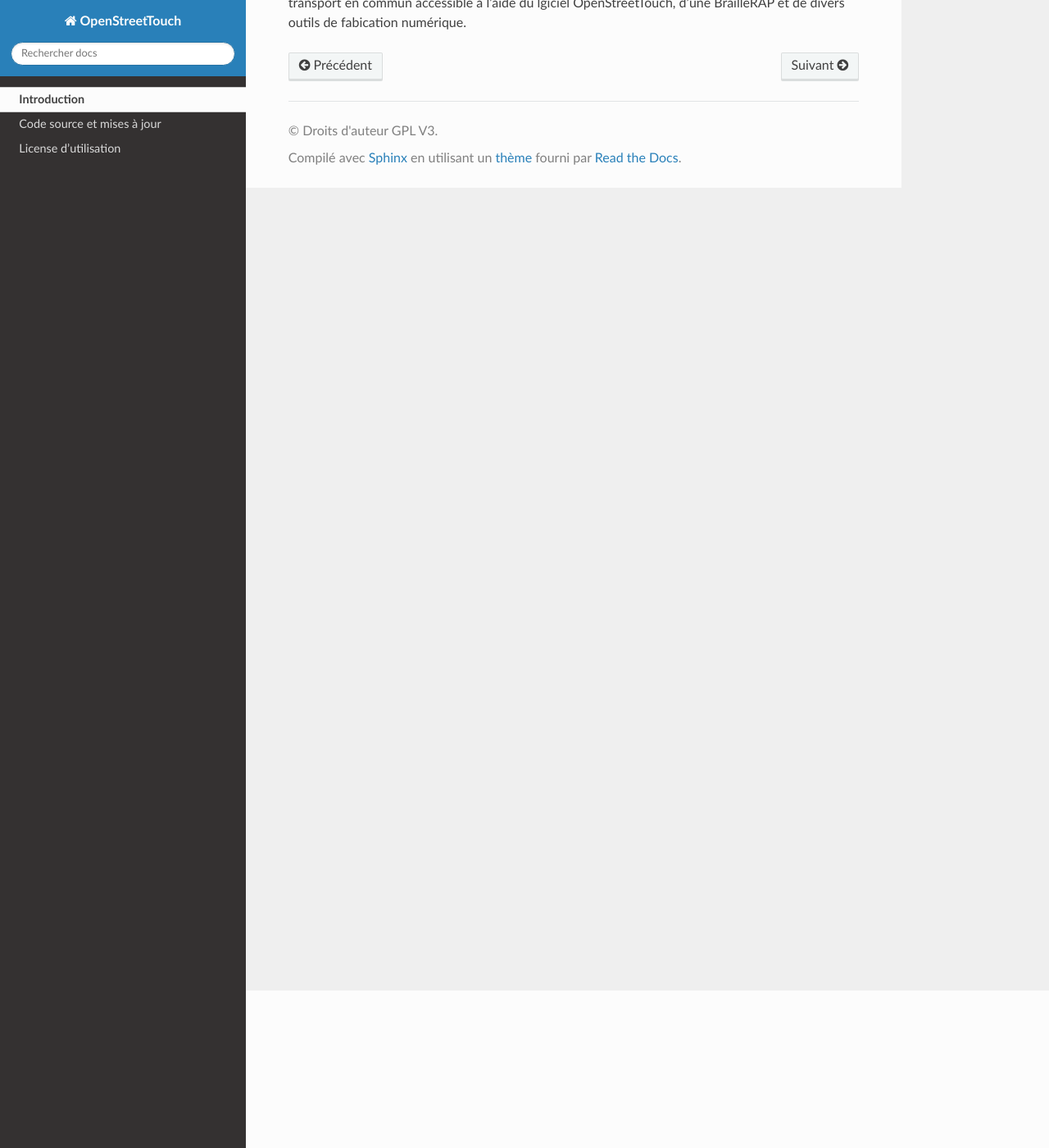
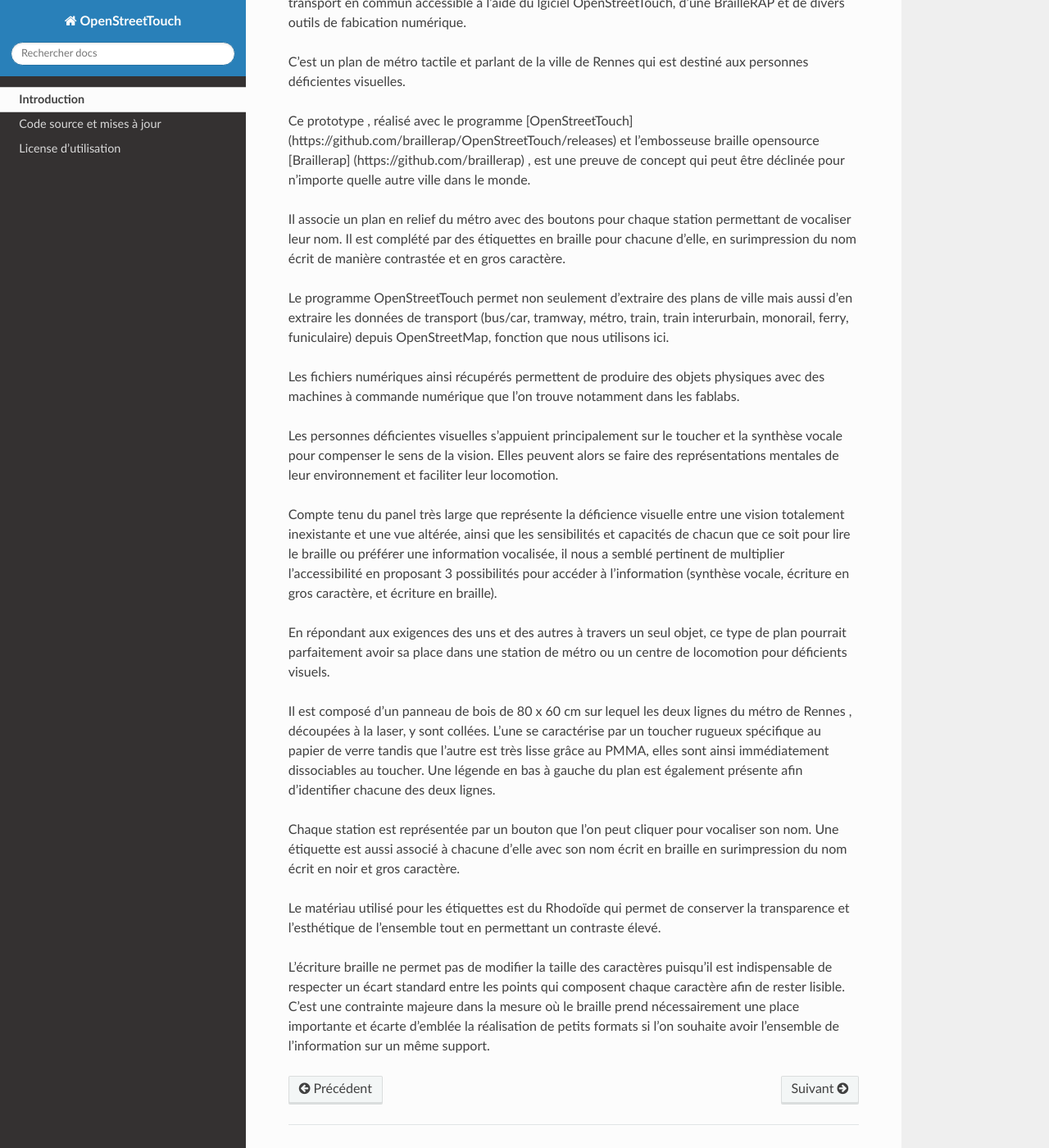
Before and after one commit to braillerap/OpenStreetTangible, a Sphinx documentation site: the page built from docs/manuel_utilisateur.md, in a window 1280 px wide and 1400 px high, scrolled down 192 px. Shown: the whole window at 82% size. Built offline with Sphinx 7.4.7 and the Read the Docs theme 3.1.0, drawn with Linux system fonts in a browser that asks for light colours.

Commit message:
add intro

```diff
--- a/docs/manuel_utilisateur.md
+++ b/docs/manuel_utilisateur.md
@@ -1,2 +1,32 @@
 # Introduction
 OpenStreetTangible est une démonstration de ce qu'il est possible de réaliser en terme de plan de transport en commun accessible à l'aide du lgiciel OpenStreetTouch, d'une BrailleRAP et de divers outils de fabication numérique.
+
+C'est un plan de métro tactile et parlant de la ville de Rennes qui est destiné aux personnes déficientes visuelles.
+
+Ce prototype , réalisé  avec le  programme  [OpenStreetTouch] (https://github.com/braillerap/OpenStreetTouch/releases) et l’embosseuse braille opensource [Braillerap] (https://github.com/braillerap) , est une preuve de concept qui peut être déclinée pour n’importe quelle autre ville dans le monde.
+
+Il associe un plan en relief du métro avec des boutons pour chaque station permettant de vocaliser leur nom. Il est complété par des étiquettes en braille pour chacune d’elle, en surimpression du nom écrit de manière contrastée et en gros caractère.
+
+
+Le  programme OpenStreetTouch permet non seulement d’extraire des plans de ville  mais aussi d’en extraire les données de transport (bus/car, tramway, métro, train, train interurbain, monorail, ferry, funiculaire) depuis OpenStreetMap, fonction que nous utilisons ici.
+
+Les fichiers numériques ainsi récupérés permettent de produire des objets physiques avec des machines à commande numérique que l’on trouve notamment dans les fablabs.
+
+Les personnes déficientes visuelles s’appuient principalement sur le toucher et la synthèse vocale pour compenser le sens de la vision. Elles peuvent alors se faire des représentations mentales de leur environnement et faciliter leur locomotion.
+
+Compte tenu du panel très large que représente la déficience visuelle entre une vision totalement inexistante et une vue altérée, ainsi que les sensibilités et capacités de chacun que ce soit pour lire le braille ou préférer une information vocalisée, il nous a semblé pertinent de multiplier l’accessibilité en proposant 3 possibilités pour accéder à  l’information (synthèse vocale, écriture en gros caractère, et écriture en braille).
+
+
+En répondant aux exigences des uns et des autres à travers un seul objet, ce type de plan pourrait parfaitement avoir sa place dans une station de métro ou un centre de locomotion pour déficients visuels.
+
+Il est composé d’un panneau de bois de 80 x 60 cm sur lequel les deux lignes du métro de Rennes , découpées à la laser,  y sont collées. L’une se caractérise par un toucher rugueux spécifique au papier de verre tandis que l’autre est très lisse grâce au PMMA,  elles sont ainsi immédiatement dissociables au toucher. Une légende en bas à gauche du plan est également présente afin d’identifier chacune des deux lignes.
+
+
+
+Chaque station est représentée par un bouton que l’on peut cliquer pour vocaliser son nom.  Une étiquette est aussi associé à chacune d’elle avec son nom écrit en braille en surimpression du nom écrit en noir et gros caractère.
+
+
+Le matériau utilisé pour les étiquettes est du Rhodoïde qui permet de conserver la transparence et l’esthétique de l’ensemble tout en permettant un contraste élevé.
+
+
+L’écriture braille ne permet pas de modifier la taille des caractères puisqu’il est indispensable de respecter un écart standard entre les points qui composent chaque caractère afin de rester lisible. C’est une contrainte majeure dans la mesure où le braille prend nécessairement une place importante et écarte d’emblée la réalisation de petits formats si l’on souhaite avoir l’ensemble de l’information sur un même support.
```
